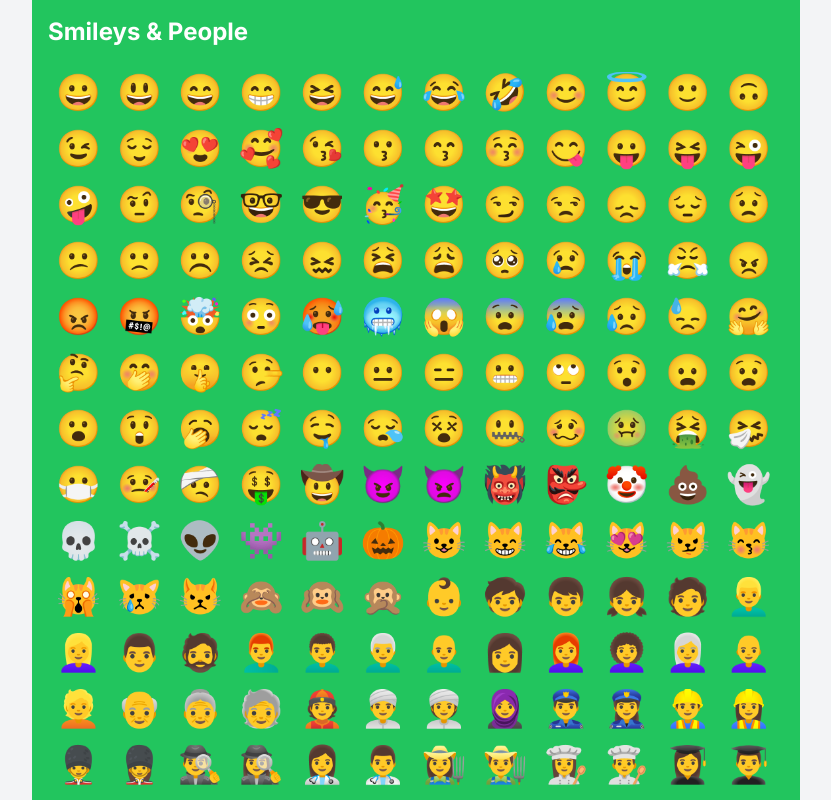
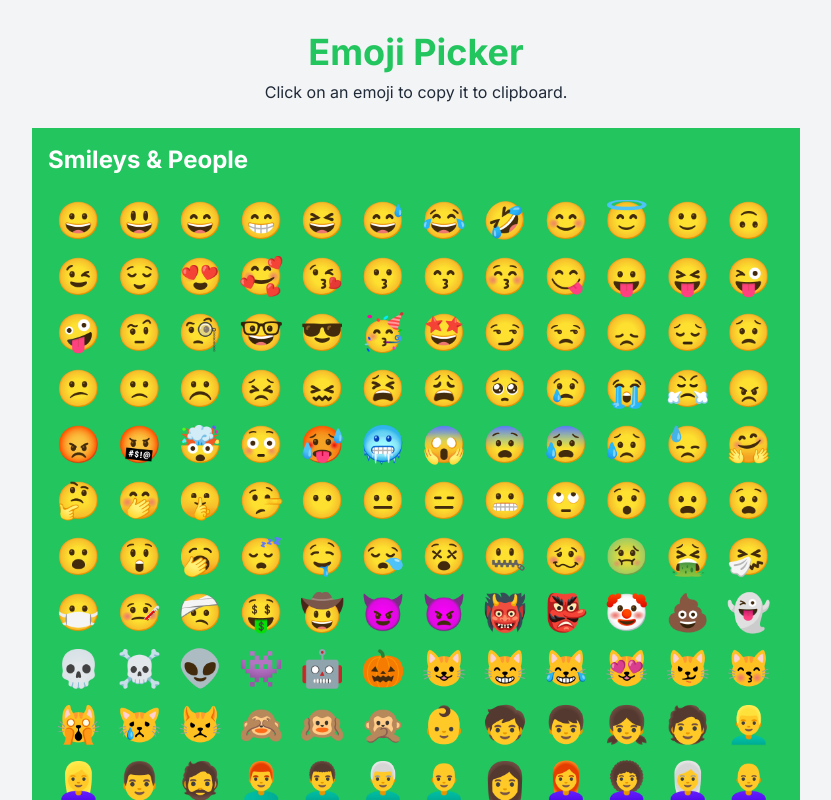
Before and after one commit to liang256/emoji-website, a Next.js app: page / in a window 1280 px wide. Shown: the top 800 px of the page, without its empty margins (224-1055 px from the left). Built offline with nearby package versions, Linux system fonts and the light colour scheme.

Commit message:
refactor: Update home page layout and styles

```diff
--- a/app/page.tsx
+++ b/app/page.tsx
@@ -36,10 +36,16 @@ const Home: React.FC = () => {
   ));
 
   return (
-    <div className="flex justify-center items-center min-h-screen bg-gray-100">
-      <div className="mb-8 p-4 bg-green-500 text-white max-w-screen-md mx-auto">
-        {copied && <div className="fixed top-4 right-4 bg-blue-500 text-white p-2 rounded">Copied!</div>}
-        {emojiList}
+    <div>
+      <div className="m-4">
+      <h1 className="text-4xl font-bold text-center mt-8 text-green-500">Emoji Picker</h1>
+      <p className="text-center p-2 text-gray-800">Click on an emoji to copy it to clipboard.</p>
+      </div>
+      <div className="flex justify-center items-center min-h-screen bg-gray-100">
+        <div className="mb-8 p-4 bg-green-500 text-white max-w-screen-md mx-auto">
+          {copied && <div className="fixed top-4 right-4 bg-blue-500 text-white p-2 rounded">Copied!</div>}
+          {emojiList}
+        </div>
       </div>
     </div>
   );
```
